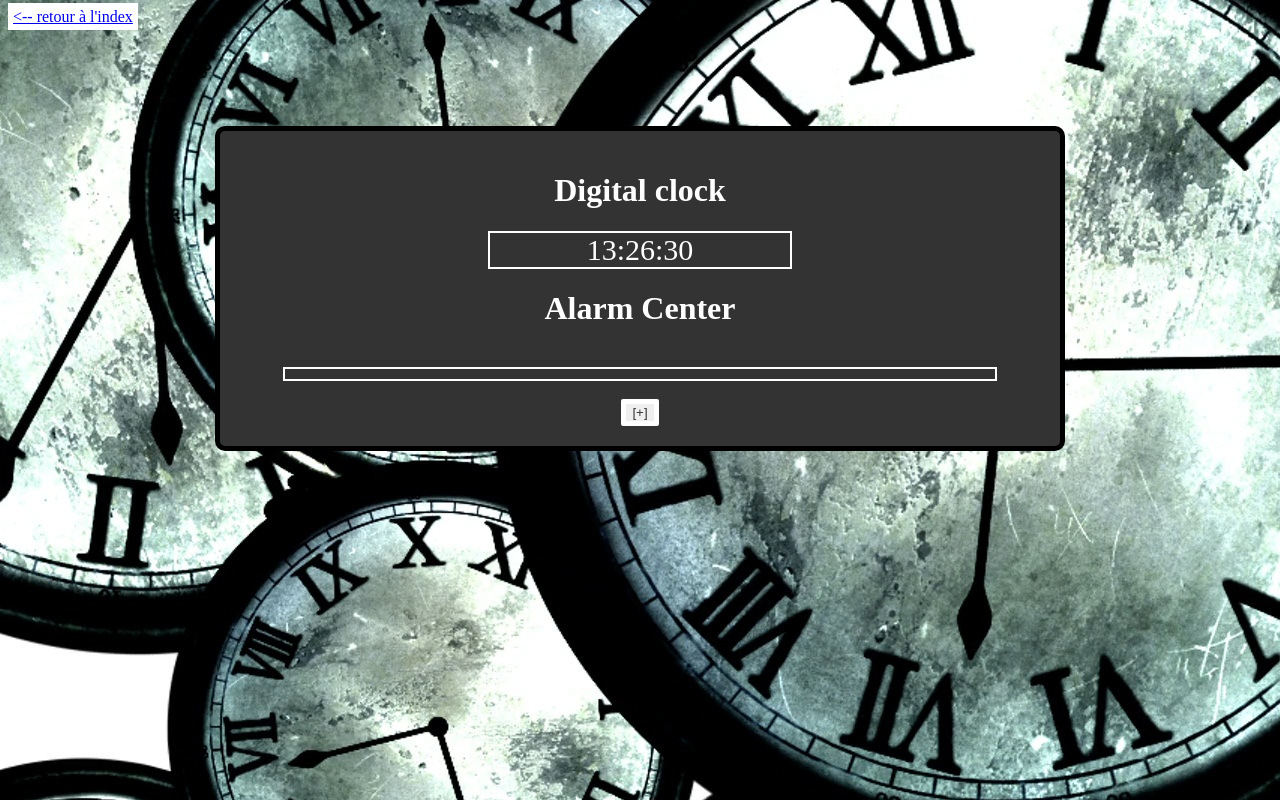
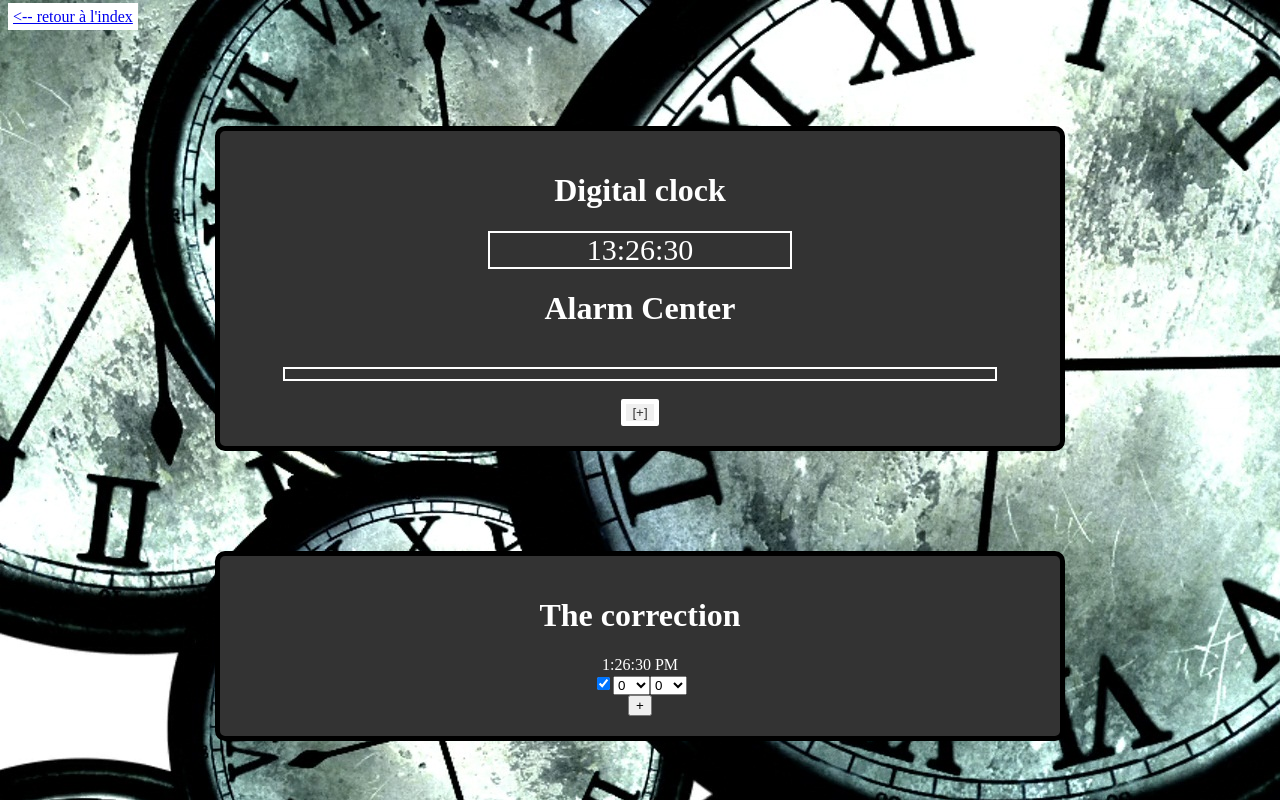
Before and after one commit to BryanBoni/JavaScriptTP, a plain HTML site: page TpJs2/public_html/index.html in a window 1280 px wide. Drawn offline with Linux system fonts and the light colour scheme.

Commit message:
correction

```diff
--- a/TpJs2/public_html/TheScript.js
+++ b/TpJs2/public_html/TheScript.js
@@ -1,3 +1,4 @@
+//our work
 window.addEventListener("load",function (){
     startTime();
     var i = 0;
@@ -9,21 +10,25 @@ window.addEventListener("load",function (){
         var alarmName; // String
         var sounds; // Object
 
+        newAlarm = document.createElement("DIV");
+        newAlarm.setAttribute("class", "alarm");
 
-        document.getElementById("btnGroup").innerHTML +=
-                "<br /><input type = \"checkbox\" name = \"alarmChkNo"+ i +"\" class = \"alarmChk\" /> "
+        btngroup = document.getElementById("btnGroup");
+        newAlarm.innerHTML = "<br /><input type = \"checkbox\" name = \"alarmChkNo"+ i +"\" class = \"alarmChk\" /> "
                 + "<input type = \"number\" name = \"alarmHNo"+ i +"\" class = \"alarmH\" min = \"0\"  max = \"23\"/> "
                 + "<input type = \"number\" name = \"alarmMNo"+ i +"\" class = \"alarmM\" min = \"0\"  max = \"59\"/> "
                 + "<input type = \"text\" name = \"alarmNameNo"+ i +"\" class = \"alarmName\"/> "
                 + "<input type = \"\" name = \"\" class = \"\"/> "
-                + "<button type = \"button\" class = \"suppBtn\" name = \"suppBtn\">[-]</button> "
+                + "<button type = \"button\" class = \"suppBtn\" name = \"suppBtn\" onclick = \"suppAlarm(" + i +")\">[-]</button>"
                 + "<br /><br />";
-        return i++;
-    document.getElementById("suppBtn").addEventListener('click', suppAlarm);
+        i++
+        btngroup.appendChild(newAlarm);
     }
 
-    function suppAlarm(){
-
+    function suppAlarm(id){
+        alarm = document.getElementsByClassName("suppBtn")[id];
+        btngroup = document.getElementById("btnGroup");
+        btngroup.removeChild(alarm);
     }
 
 
@@ -46,3 +51,102 @@ window.addEventListener("load",function (){
         return i;
     }
 });
+/* The correction
+ * html :
+ *
+ * <div id = "clock"></div>
+ *
+ * JavaScript :
+ *
+ */
+window.addEventListener("load",function(){
+    var elementClock = document.getElementById("clock");
+    var elementDisplay = document.createElement("display"); // creating display tag
+    var elementAddAlarmButton = document.createElement("button"); // creating button tag
+    var objCurrentTime = new Date();
+    var arrayAlarm =new Array();
+
+    initClock();
+
+    function initClock() {
+        elementAddAlarmButton.textContent = "+";
+
+        elementClock.appendChild(elementDisplay);
+        elementClock.appendChild(elementAddAlarmButton);
+
+        elementAddAlarmButton.addEventListener("click",addAlarm);
+
+        refreshDisplay();
+        addAlarm();
+    }
+
+    function addAlarm(){
+        var alarmContainer = document.createElement("div");
+        var checkboxActive = document.createElement("input");
+        var selectHour = document.createElement("select");
+        var selectMinute = document.createElement("select");
+
+        checkboxActive.setAttribute("type","checkbox");
+        checkboxActive.checked = true;
+
+        for(i = 0; i < 24; i++){
+            var opt = document.createElement("option");
+            opt.value = i;
+            opt.innerHTML = i;
+            selectHour.appendChild(opt);
+        }
+
+        for(i = 0; i < 60; i++){
+            var opt = document.createElement("option");
+            opt.value = i;
+            opt.innerHTML = i;
+            selectMinute.appendChild(opt);
+        }
+
+        alarmContainer.appendChild(checkboxActive);
+        alarmContainer.appendChild(selectHour);
+        alarmContainer.appendChild(selectMinute);
+
+        elementClock.insertBefore(alarmContainer,elementAddAlarmButton);
+
+        arrayAlarm.push(alarmContainer);
+
+    }
+
+    function refreshDisplay(){
+        objCurrentTime.setTime(Date.now());
+        elementDisplay.textContent = objCurrentTime.toLocaleTimeString();
+        checkAlarm();
+        setTimeout(refreshDisplay,250);
+    }
+
+    function checkAlarm(){
+        for(alarm of arrayAlarm){
+            if(!alarm.childNodes[0].checked){
+                continue;
+            }
+            if(alarm.childNodes[1].value != objCurrentTime.getHours()){
+                continue;
+            }
+
+            if(alarm.childNodes[2].value != objCurrentTime.getMinutes()){
+                continue;
+            }
+
+            if(objCurrentTime.getSeconds() < 0 || objCurrentTime.getSeconds() >= 1){
+                continue;
+            }
+
+            //document.body.style.backgroundColor = "red"; //replace it with the audio file
+            console.log("lol\n");
+            alarm.childNodes[0].addEventListener("click",stopAlarm);
+        }
+    }
+
+    function stopAlarm(){
+        document.body.style.backgroundColor("white"); //replace it with the audio file
+        this.checked = false;
+        this.removeEventListener("click",stopAlarm);
+    }
+
+});
--- a/TpJs2/public_html/index.html
+++ b/TpJs2/public_html/index.html
@@ -26,6 +26,11 @@ Here is the TP2 of the courses
             <br />
             <button type = "button" id = "addBtn" name = "addBtn">[+]</button>
         </div>
+
+        <div id = "cadre">
+            <h1>The correction</h1>
+            <div id = "clock"></div>
+        </div>
     </center>
     <script lang="javascript" src ="TheScript.js"></script>
     </body>
```
Also changed, not shown: 4 other files.
